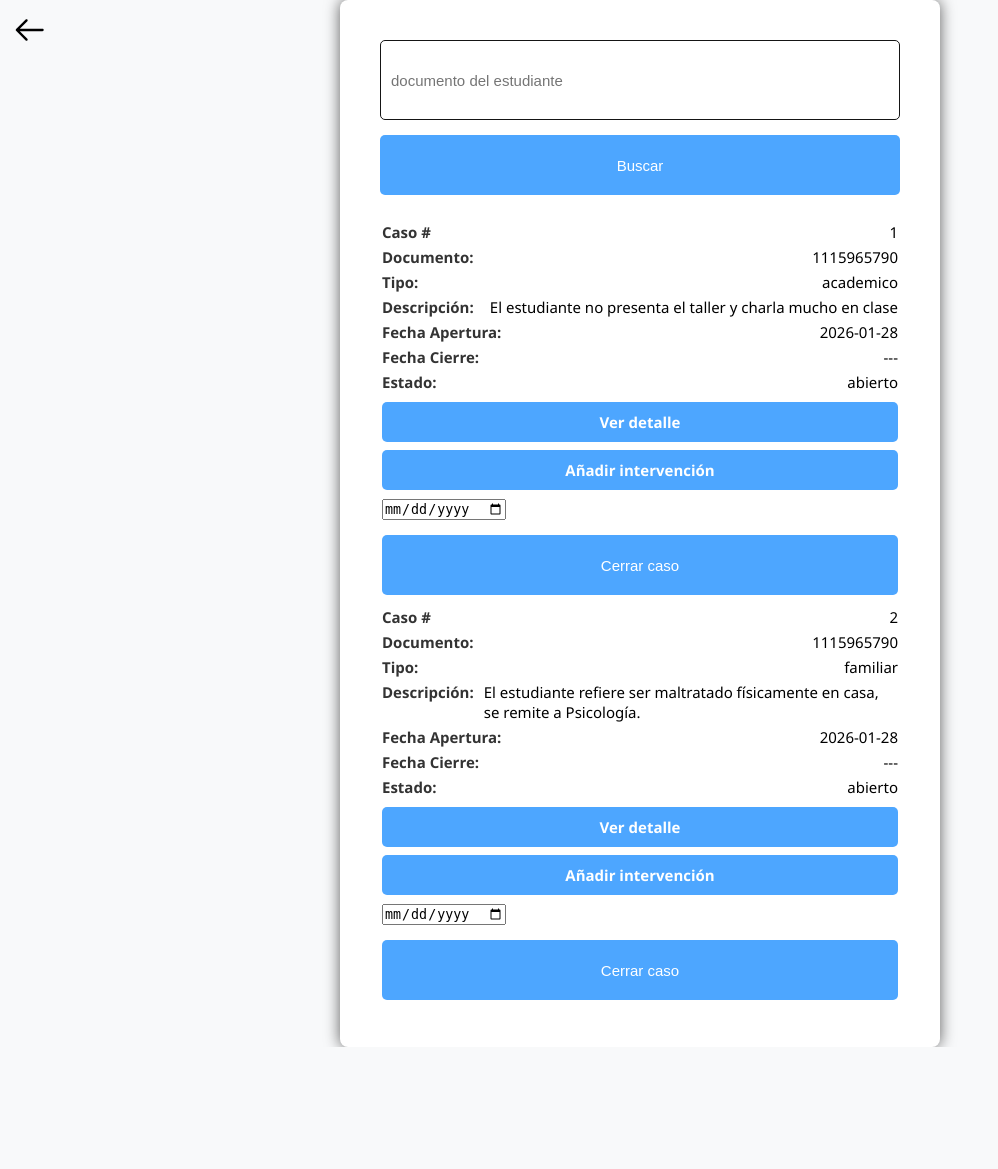
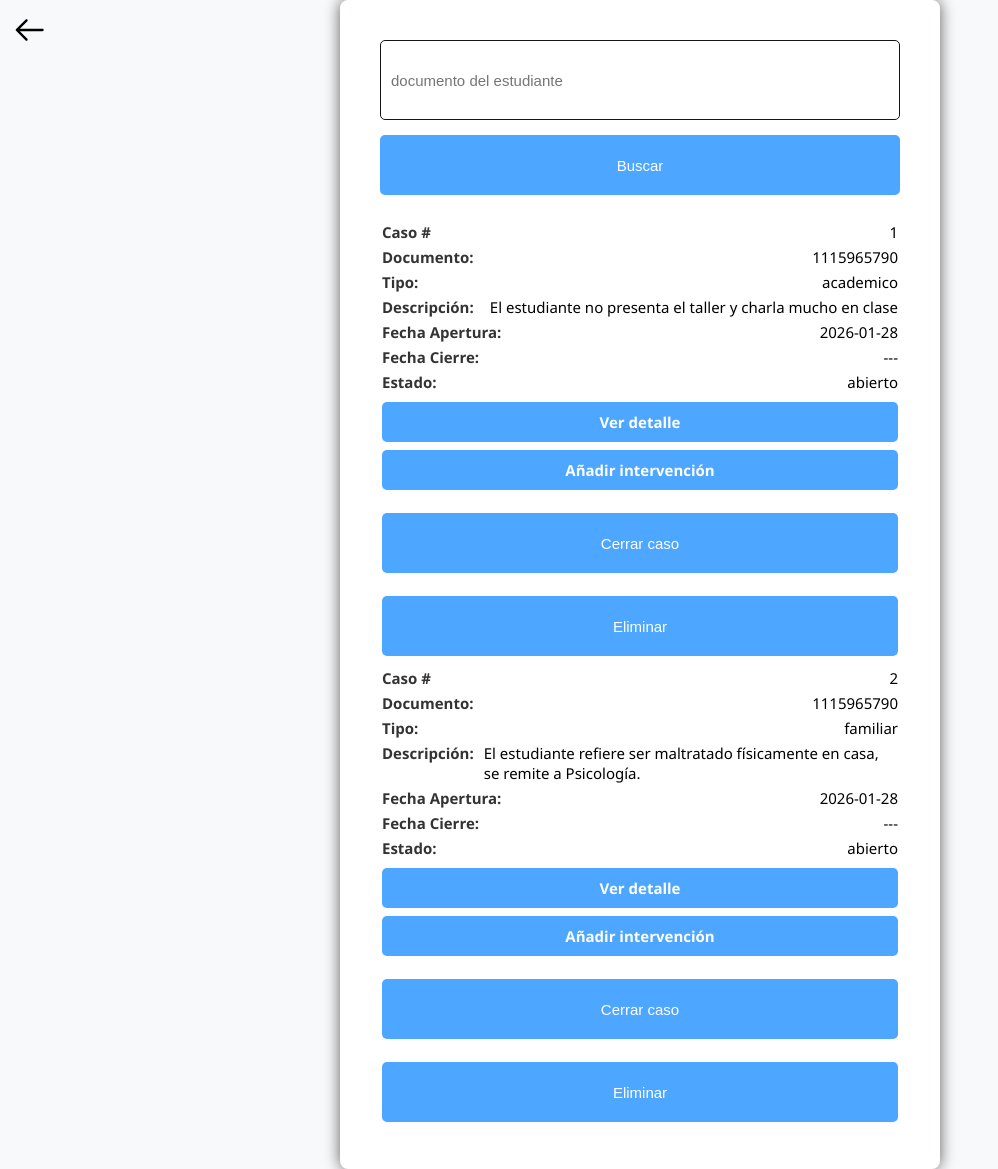
Before and after one commit to Berserk1550/Proyecto-Visionarios, a Flask app: page /casos in a window 1280 px wide. Shown: the whole page, without its empty margins (0-998 px from the left). Before the commit the page ends 1047 px from the top, so only its background shows below. Run offline with Flask 3, Linux system fonts and the light colour scheme; the visitor is signed in with stand-in values (Sample User, id 1); data comes from the database, SQL or seed files in the repository.

Commit message:
YA MERITO LLEGAMOS??

```diff
--- a/models/casos.py
+++ b/models/casos.py
@@ -67,3 +67,13 @@ def obtener_caso_doc(documento):
     cursor.close()
     conexion.close()
     return casos
+
+
+def eliminar_caso(num_caso):
+    conexion = mysql.connector.connect(host="localhost", user="root", password="", database="visionarios")
+    cursor=conexion.cursor(dictionary=True)
+    sql="DELETE FROM casos WHERE num_caso=%s"
+    cursor.execute(sql,(num_caso,))
+    conexion.commit()
+    cursor.close()
+    conexion.close()
--- a/routes/casos.py
+++ b/routes/casos.py
@@ -59,3 +59,13 @@ def r_cerrar_caso(num_caso):
     fecha_cierre = datetime.now().strftime("%Y-%m-%d")
     cerrar_caso(num_caso, fecha_cierre)
     return redirect(url_for("lista_casos"))
+
+
+@programa.route("/casos/<int:num_caso>/eliminar", methods=(["POST"]))
+def r_eliminar_caso(num_caso):
+    if session["rol"] != "administrador":
+        flash("No tienes permisos para eliminar casos.", "error")
+        return redirect(url_for("lista_casos"))
+    eliminar_caso(num_caso)
+    flash("Se eliminó el caso correctamente.", "success")
+    return redirect(url_for("lista_casos"))
--- a/templates/listar_casos.html
+++ b/templates/listar_casos.html
@@ -54,9 +54,14 @@
                         <a href="{{ url_for('nueva_intervencion_form', num_caso=caso.num_caso) }}">Añadir intervención</a>
                         {% if session['rol'] == 'administrador' %}
                         <form action="{{ url_for('r_cerrar_caso', num_caso=caso.num_caso) }}" method="POST">
-                            <input type="date" name="caso_fecha_cierre" id="caso_fecha_cierre" required>
+
                             <button type="submit" id="btn_cerrar_caso">Cerrar caso</button>
                         </form>
+                        <form action="{{ url_for('r_eliminar_caso', num_caso=caso.num_caso) }}" method="POST" style="display:inline;">
+                            <button type="submit" onclick="return confirm('¿Deseas eliminar este caso?')">Eliminar
+                            </button>
+                        </form>
+
                         {% endif %}
                     </td>
                 </tr>
```
